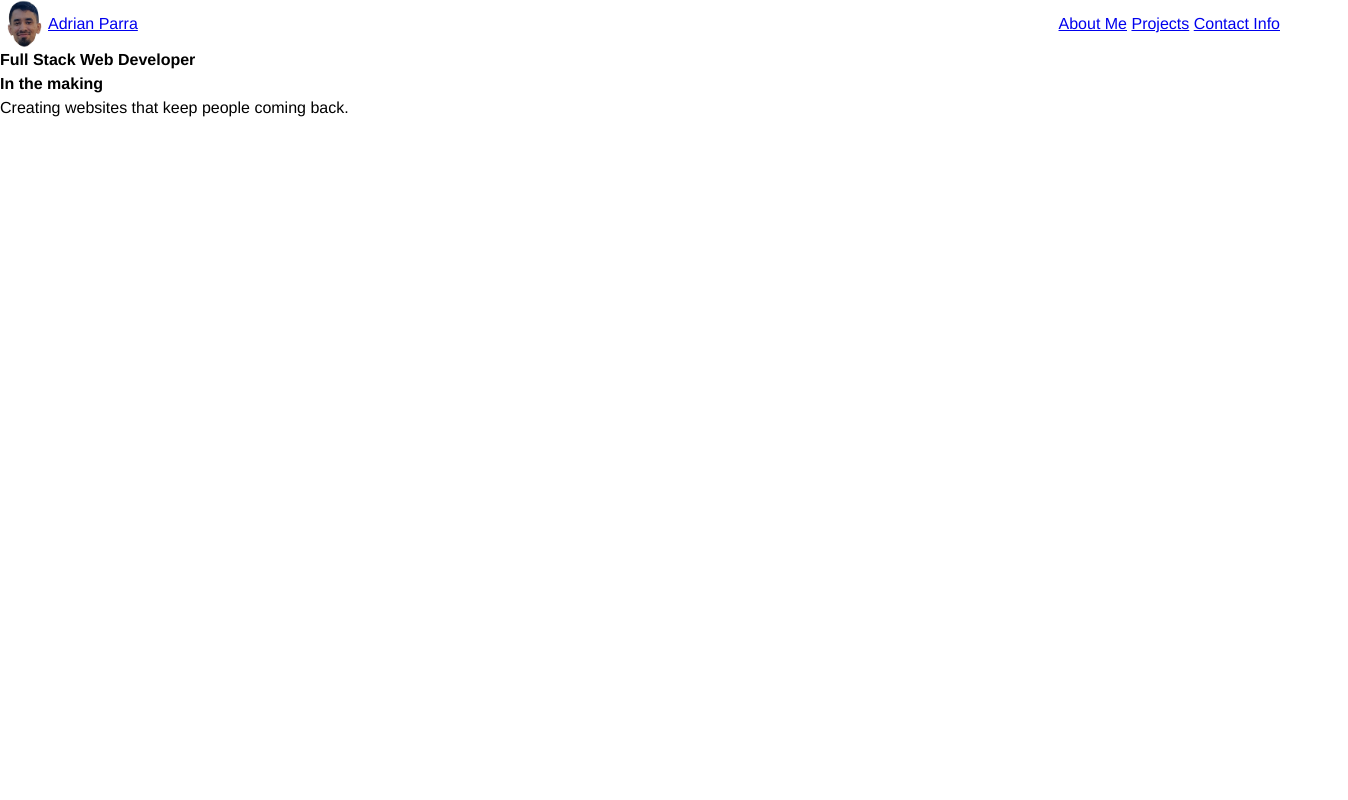
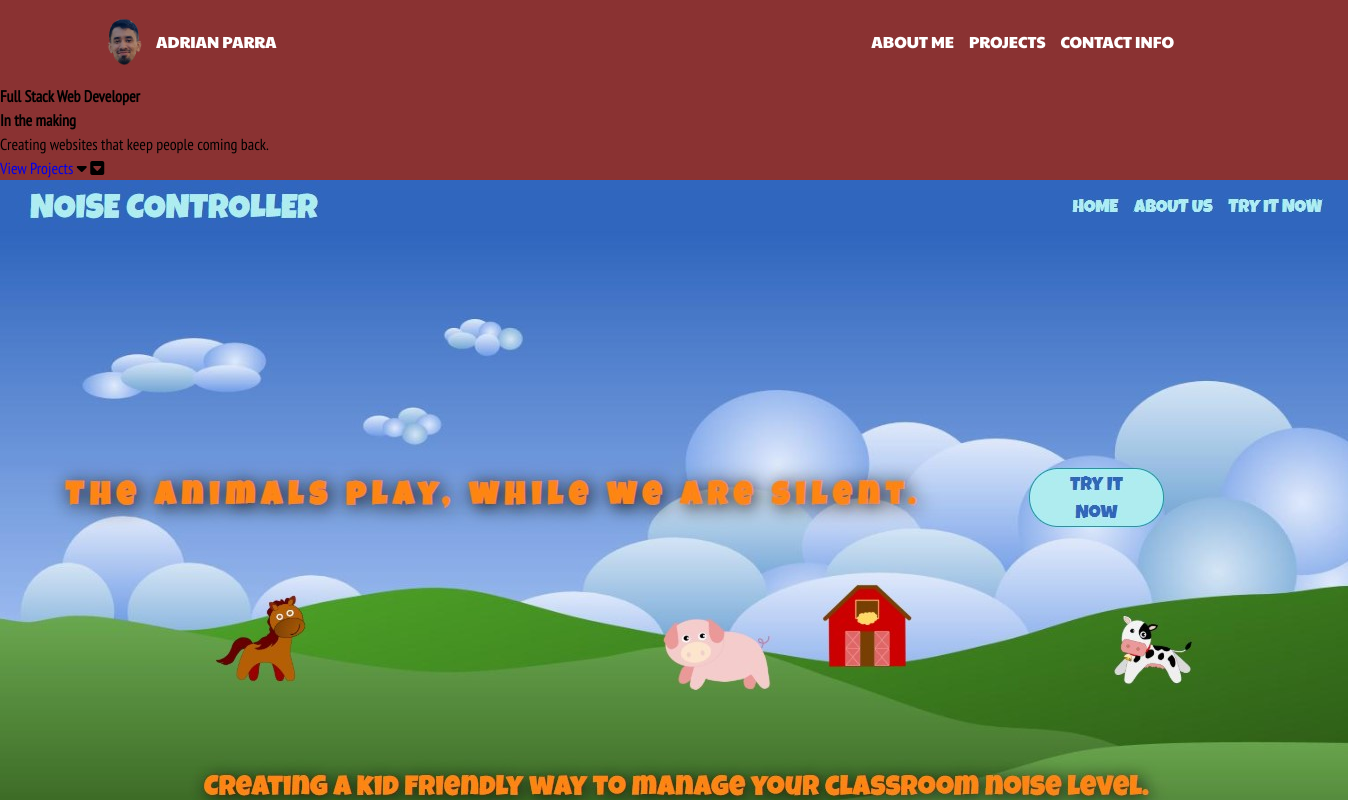
Before and after one commit to adrianbparra/adrian-parra, a plain HTML site: page index.html in a window 1280 px wide. Shown: the top 800 px of the page, 1348 px wide, since content can reach past the window. Drawn offline with Linux system fonts and the light colour scheme.

Commit message:
added 3 projects i want to display and started styling page

```diff
--- a/index.html
+++ b/index.html
@@ -5,20 +5,22 @@
     <meta name="viewport" content="width=device-width, initial-scale=1.0">
     <meta http-equiv="X-UA-Compatible" content="ie=edge">
 
+    <script src="https://kit.fontawesome.com/0f1411981d.js" crossorigin="anonymous"></script>
     <link rel="stylesheet" href="css/index.css">
     <link rel="icon" type="image/x-icon" sizes="32x32" href="favicon.png"/>
+    <link href="https://fonts.googleapis.com/css?family=PT+Sans+Narrow|Paytone+One&display=swap" rel="stylesheet">
     <title>Adrian Parra</title>
 </head>
 <body>
     <header class="banner">
         <div class="logo">
             <img src="favicon.png" alt="My face">
-            <a href="index.html">Adrian Parra</a>
+            <a href="index.html" class="logo-name">Adrian Parra</a>
         </div>
-        <nav>
-            <a href="/aboutme.html">About Me</a>
-            <a href="/projects.html">Projects</a>
-            <a href="/contact.html">Contact Info</a>
+        <nav class="menu">
+            <a href="/aboutme.html" class="menu-item">About Me</a>
+            <a href="/#portfolio"  class="menu-item">Projects</a>
+            <a href="/contact.html" class="menu-item">Contact Info</a>
         </nav>
     </header>
 
@@ -27,10 +29,47 @@
             <h1>Full Stack Web Developer</h1>
             <h3>In the making</h3>
             <p>Creating websites that keep people coming back.</p>
+
+            <a href="/#portfolio">View Projects</a>
+            <i class="fas fa-caret-down"></i>
+            <i class="fas fa-caret-square-down"></i>
         </div>
 
-        <div class="projects">
+        <div class="portfolio" id="portfolio">
+            <ul class="projects">
 
+                <li>
+                    <a href="/portfolio/noisecontroller.html">
+                        <img src="assets/projects/NoiseController-large.jpg" alt="Noise Controller">
+                    </a>
+                    <h3>HTML, CSS, LESS</h3>
+                </li>
+
+                <li>
+                    <a href="/portfolio/lamdatimes.html">
+                        <img src="/assets/projects/LamdaTimes_large.jpg" alt="Lambda Times Project">
+                    </a>
+                    <h3>JavaScript, Axios, </h3>
+                </li>
+
+                <li>
+                    <a href="/portfolio/spacewalkers.html">
+                        <img src="/assets/projects/SpaceWalkers-large.jpg" alt="Space Walkers">
+                    </a>
+                    <h3>Responsive, LESS, CSS,HTML</h3>
+                </li>
+
+
+<!--
+                <li>
+                    <a href="">
+                        <img src="" alt="">
+                    </a>
+                    <h3></h3>
+                </li>
+-->
+
+            </ul>
         </div>
 
     </main>
--- /dev/null
+++ b/less/global.less
@@ -0,0 +1,18 @@
+body{
+    font-family: 'PT Sans Narrow', sans-serif;
+    box-sizing: border-box;
+    background: @redroon;
+}
+
+ul,ol {
+    list-style-type: none;
+}
+
+a{
+    text-decoration: none;
+}
+
+
+///////COLORS
+@redroon: rgb(138, 50, 50);
+@white: white;
--- a/less/header.less
+++ b/less/header.less
@@ -1,16 +1,46 @@
 .banner{
     display: flex;
     justify-content: space-between;
+    font-family: 'Paytone One', sans-serif;
     align-items: center;
     height: 48px;
-
+    padding: 18px;
+    margin: 0 auto;
+    max-width: 1080px;
+    background: @redroon;
     .logo{
         display: flex;
         align-items: center;
+        text-transform: uppercase;
         img{
             height: 48px;
             width: 48px;
+
+        }
+        .logo-name{
+            margin-left: 8px;
+            color: @white;
+            &:hover{
+                color: darken(@white, 25%);
+            }
         }
 
     }
+    .menu{
+        display: block;
+        float: right;
+
+        .menu-item{
+            text-transform: uppercase;
+            width: auto;
+            display: inline-block;
+            max-width: 100%;
+            padding: 4px 6px;
+            color: @white;
+
+            &:hover{
+                color: darken(@white, 25%)
+            }
+        }
+    }
 }
--- a/less/index.less
+++ b/less/index.less
@@ -1,2 +1,3 @@
 @import "reset.less";
+@import "global.less";
 @import "header.less";
```
Also changed, not shown: assets/projects/LamdaTimes_large.jpg (added), assets/projects/NoiseController-large.jpg (added), assets/projects/SpaceWalkers-large.jpg (added), css/index.css.
